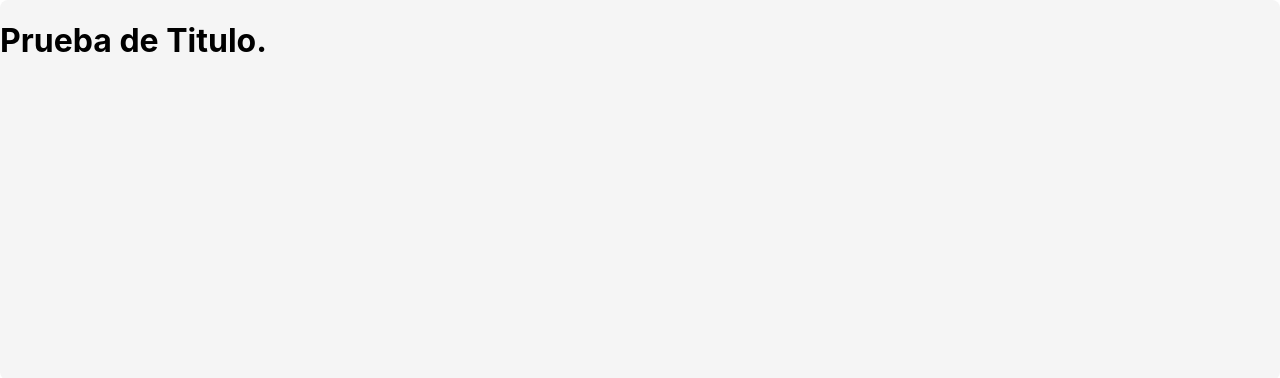
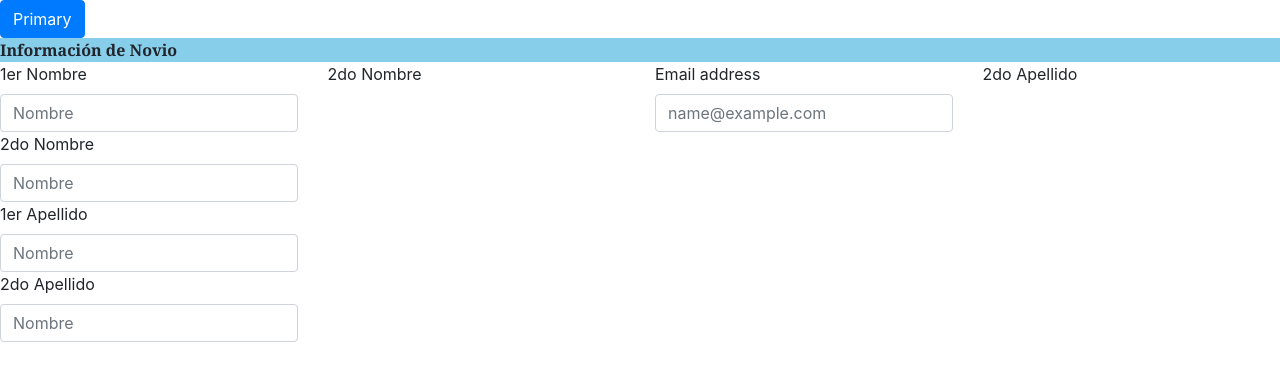
Before and after one commit to jarosemena/formularioecn, a React (Create React App) app in the folder formularioecn/: page / in a window 1280 px wide. Shown: the top 378 px of the page. Built offline with nearby package versions, Linux system fonts and the light colour scheme.

Commit message:
se Crea la base del primer formulario como un componente

```diff
--- a/formularioecn/package.json
+++ b/formularioecn/package.json
@@ -3,6 +3,7 @@
   "version": "0.1.0",
   "private": true,
   "dependencies": {
+    "bootstrap": "^4.4.1",
     "react": "^16.12.0",
     "react-dom": "^16.12.0",
     "react-scripts": "3.2.0"
--- a/formularioecn/src/components/Formulario.js
+++ /dev/null
@@ -1,15 +0,0 @@
-import React from 'react';
-import "../styles/Formulario.css"
-
-
-class Formulario extends React.Component {
-    render(){
-       return (
-       <div className="formulario">
-           <h1>Prueba de Titulo. </h1>
-           </div>
-       )
-    }
-}
-
-export default Formulario;
--- /dev/null
+++ b/formularioecn/src/components/Formulario.jsx
@@ -0,0 +1,44 @@
+import React from 'react';
+import "../styles/Formulario.css"
+import 'bootstrap/dist/css/bootstrap.css';
+
+class Formulario extends React.Component {
+    render() {
+        return (
+            <div class-name="container" >
+                <button type="button" class="btn btn-primary">Primary</button>
+                <div class-name="container" >
+                    <div class-name="row">
+                        <div class-name="col" >
+                            <div id="col-title">  Información de Novio </div>
+                        </div>
+                    </div>
+                     <div class="row">
+                        <div class="col-sm-12 col-md-6 col-lg-3" id="lbnombre">
+                            <div class="form-group">
+                            <label for="exampleFormControlInput1">1er Nombre</label>
+                            <input type="text" class="form-control" id="exampleFormControlInput1" placeholder="Nombre"></input>
+                            <label for="exampleFormControlInput1">2do Nombre</label>
+                            <input type="text" class="form-control" id="exampleFormControlInput1" placeholder="Nombre"></input>
+                            <label for="exampleFormControlInput1">1er Apellido</label>
+                            <input type="text" class="form-control" id="exampleFormControlInput1" placeholder="Nombre"></input>
+                            <label for="exampleFormControlInput1">2do Apellido</label>
+                            <input type="text" class="form-control" id="exampleFormControlInput1" placeholder="Nombre"></input>
+
+                            </div>
+                        </div>
+                        <div class="col-sm-12 col-md-6 col-lg-3" id="lbnombre">2do Nombre</div>
+                        <div class="col-sm-12 col-md-6 col-lg-3" id="lbnombre">
+                        <label for="exampleFormControlInput1">Email address</label>
+                            <input type="email" class="form-control" id="exampleFormControlInput1" placeholder="name@example.com"></input>
+
+                        </div>
+                        <div class="col-sm-12 col-md-6 col-lg-3" id="lbnombre">2do Apellido</div>
+                    </div>
+                </div>
+            </div>
+        )
+    }
+}
+
+export default Formulario;
--- a/formularioecn/src/index.js
+++ b/formularioecn/src/index.js
@@ -7,6 +7,7 @@ import * as serviceWorker from './serviceWorker';
 
 import Formulario from './components/Formulario'
 
+
 const container = document.getElementById('root');
 
 ReactDOM.render (<Formulario />,container);
--- /dev/null
+++ b/formularioecn/src/pages/PruebaDisenoFormulario.html
@@ -0,0 +1,22 @@
+<!DOCTYPE html>
+
+    <head>
+        <meta charset="utf-8">
+        <meta http-equiv="X-UA-Compatible" content="IE=edge">
+        <title>Formulario de Pre-Inscripción ECN Panamá</title>
+
+        <meta name="viewport" content="width=device-width, initial-scale=1, shrink-to-fit=no">
+
+        <link rel="stylesheet" href="https://stackpath.bootstrapcdn.com/bootstrap/4.4.1/css/bootstrap.min.css" integrity="sha384-Vkoo8x4CGsO3+Hhxv8T/Q5PaXtkKtu6ug5TOeNV6gBiFeWPGFN9MuhOf23Q9Ifjh" crossorigin="anonymous">
+        <link rel="stylesheet" href="../styles/Formulario.css">
+    </head>
+    <body>
+
+
+
+        <script src="" async defer></script>
+        <script src="https://code.jquery.com/jquery-3.4.1.slim.min.js" integrity="sha384-J6qa4849blE2+poT4WnyKhv5vZF5SrPo0iEjwBvKU7imGFAV0wwj1yYfoRSJoZ+n" crossorigin="anonymous"></script>
+        <script src="https://cdn.jsdelivr.net/npm/popper.js@1.16.0/dist/umd/popper.min.js" integrity="sha384-Q6E9RHvbIyZFJoft+2mJbHaEWldlvI9IOYy5n3zV9zzTtmI3UksdQRVvoxMfooAo" crossorigin="anonymous"></script>
+        <script src="https://stackpath.bootstrapcdn.com/bootstrap/4.4.1/js/bootstrap.min.js" integrity="sha384-wfSDF2E50Y2D1uUdj0O3uMBJnjuUD4Ih7YwaYd1iqfktj0Uod8GCExl3Og8ifwB6" crossorigin="anonymous"></script>
+    </body>
+</html>
--- a/formularioecn/src/styles/Formulario.css
+++ b/formularioecn/src/styles/Formulario.css
@@ -5,3 +5,9 @@
     overflow: hidden;
     height: 380px;
 }
+#col-title{
+    background-color: skyblue;
+    font-family: Georgia, 'Times New Roman', Times, serif;
+    font-size: medium;
+    font-weight: bold;
+}
```
Also changed, not shown: 1 other file (tests, documents, lock files or other folders).
